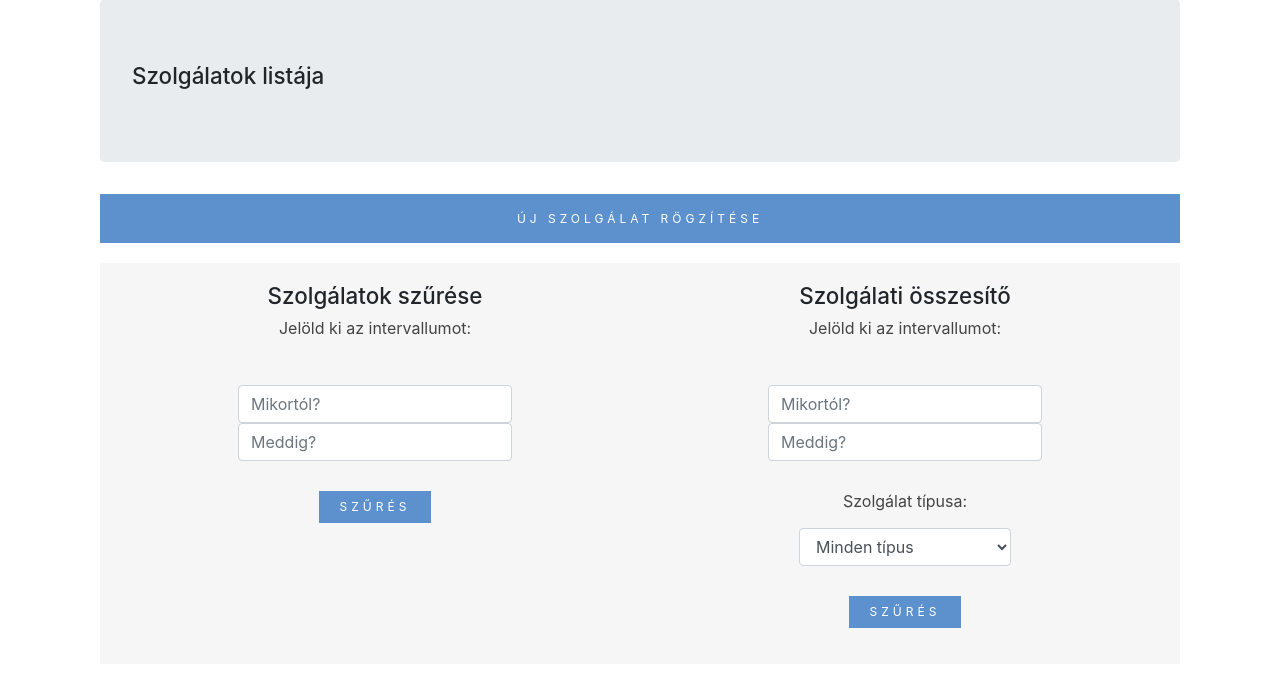
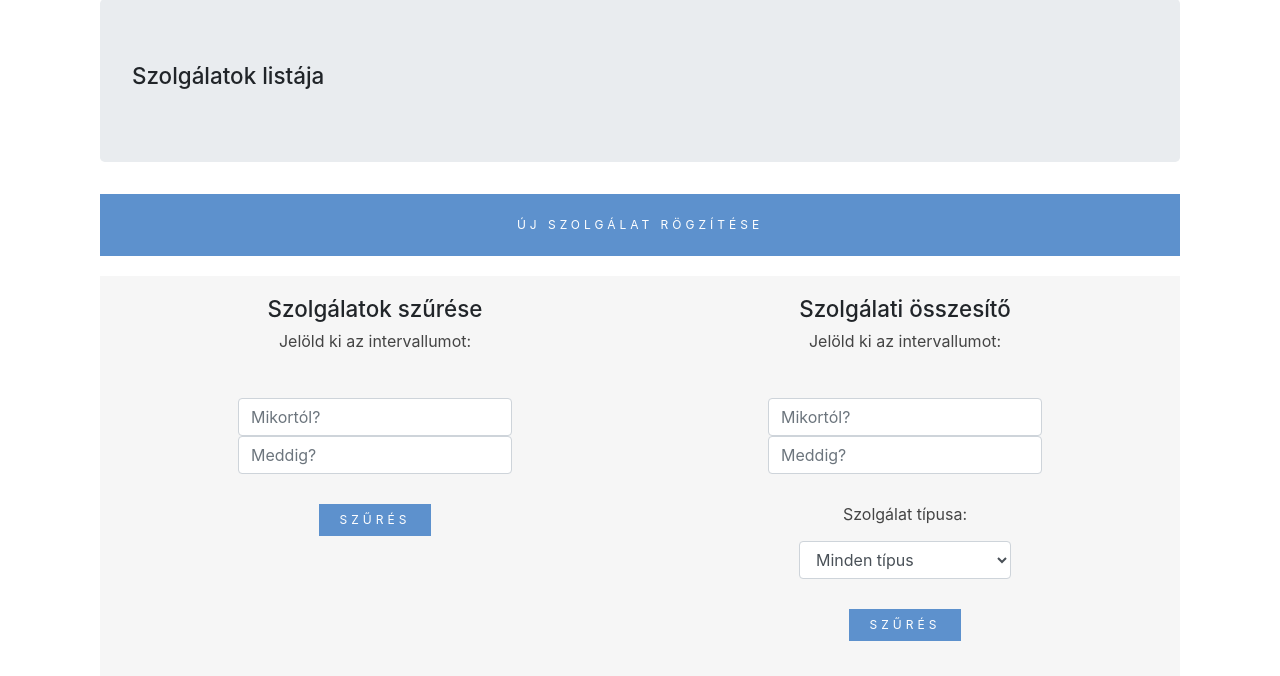
Before and after one commit to udvarisz/timesheet, a Django app: page /time_sheet/duty_list in a window 1280 px wide. Shown: the part 160-836 px from the top of the page. Run offline with Django 3.2, Linux system fonts and the light colour scheme; the visitor is signed in with stand-in values (Sample User, id 1); data that the repository does not hold is empty; some libraries are stand-ins or nearby versions.

Commit message:
Update duty_list.html

```diff
--- a/mysite/time_sheet/templates/time_sheet/duty_list.html
+++ b/mysite/time_sheet/templates/time_sheet/duty_list.html
@@ -6,7 +6,7 @@ Szolgálatok
 <div class='jumbotron'>
   <h1>Szolgálatok listája</h1>
 </div>
-<span class="col btn-primary"
+<span class="col btn-primary">
 <a href="{% url 'time_sheet:duty_create' %}" class="btn btn-primary">Új Szolgálat rögzítése</a>
 </span>
 
```
